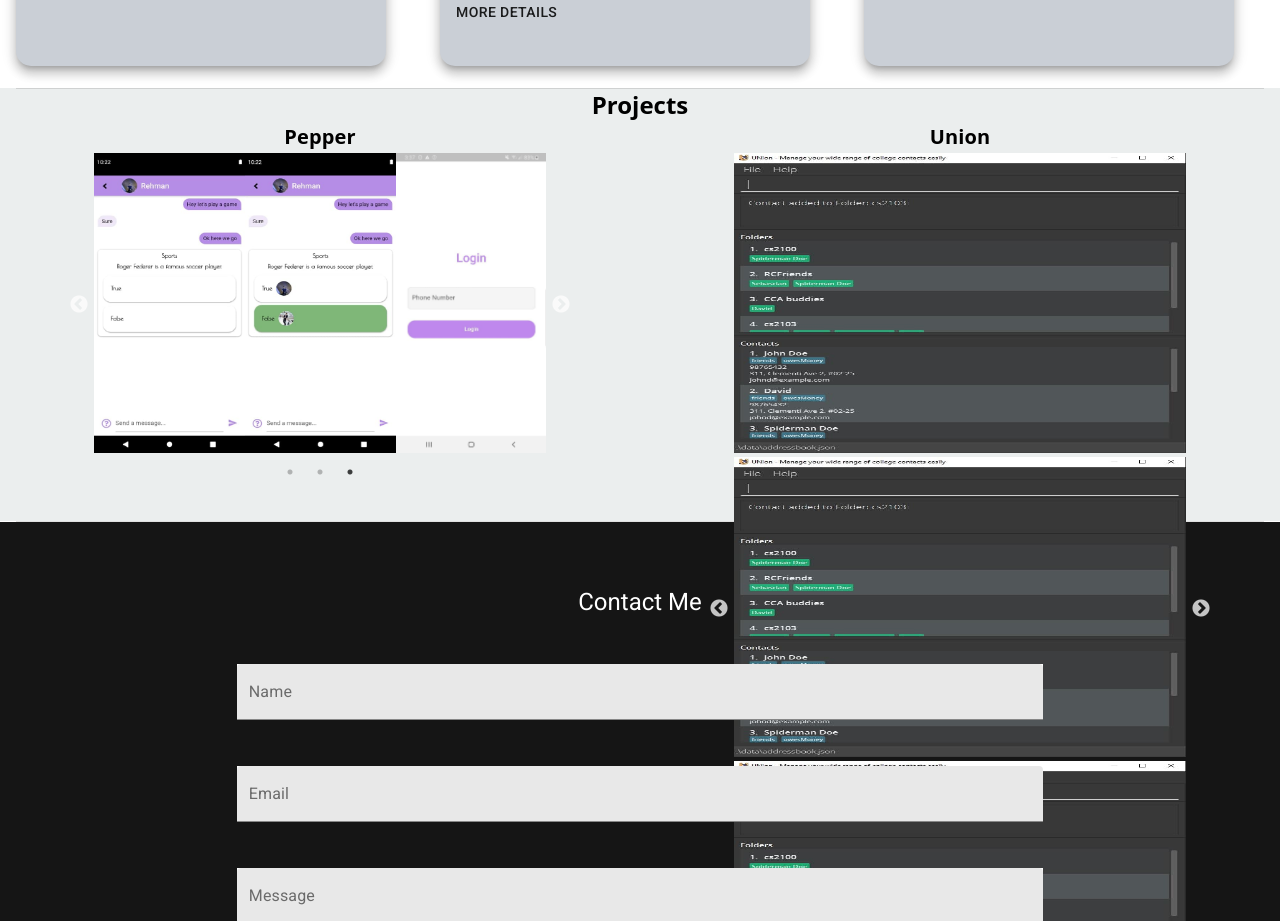
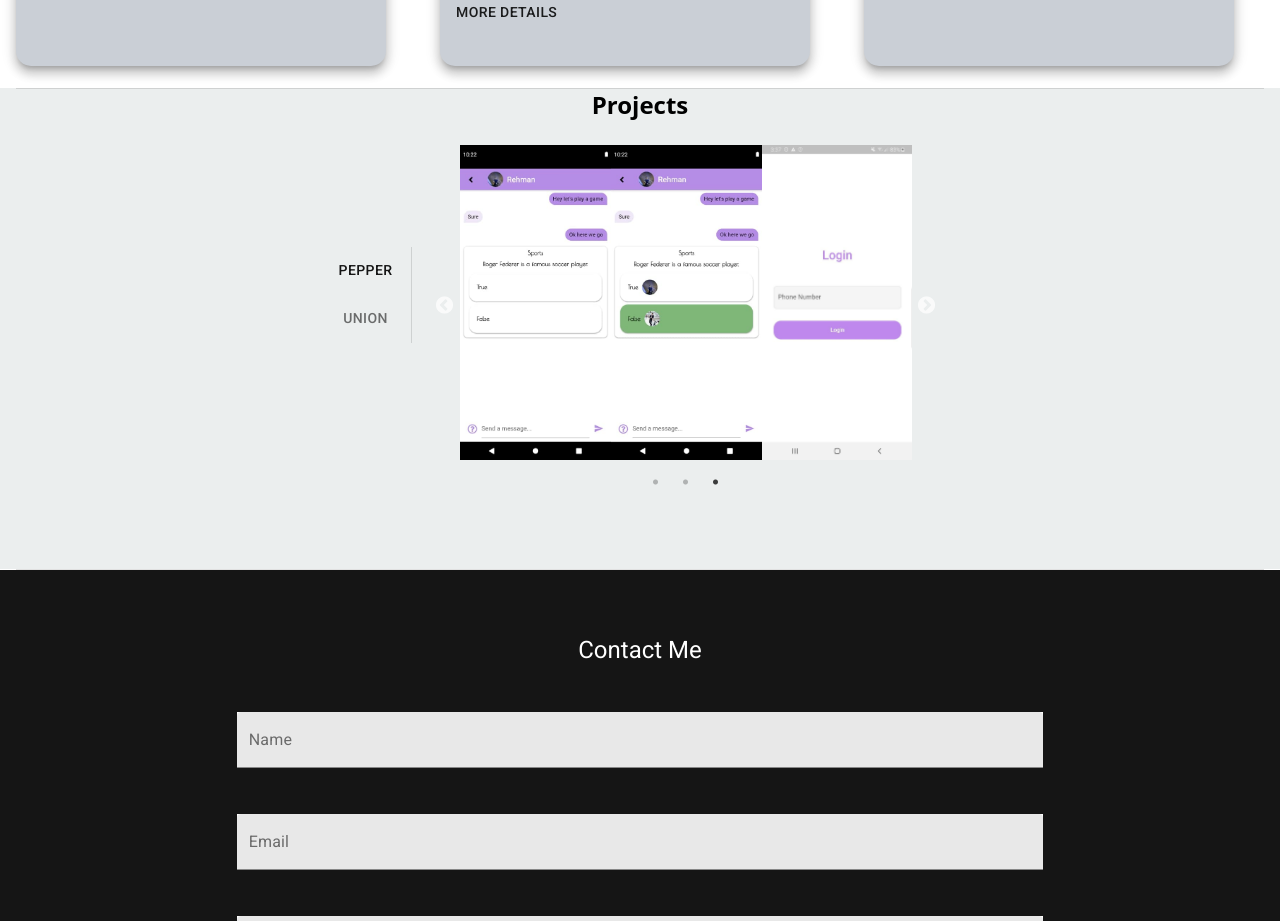
Before and after one commit to rehmmann/portfolio, a React (Create React App) app: page / in a window 1280 px wide. Shown: the part 1081-2002 px from the top of the page. Built offline with nearby package versions, Linux system fonts and the light colour scheme.

Commit message:
Add project tabs

```diff
--- a/src/Components/Projects.js
+++ b/src/Components/Projects.js
@@ -3,8 +3,16 @@
 import Slider from "react-slick";
 import "slick-carousel/slick/slick.css";
 import "slick-carousel/slick/slick-theme.css";
+import Box from "@mui/material/Box";
+import Tabs from "@mui/material/Tabs";
+import Tab from "@mui/material/Tab";
+import PropTypes from "prop-types";
+import * as React from "react";
+
 const useStyles = makeStyles({
-  root: { backgroundColor: "#ebeeee" },
+  root: {
+    backgroundColor: "#ebeeee",
+  },
   projects: {
     display: "flex",
     flexDirection: "row",
@@ -19,9 +27,56 @@
     height: 400,
     width: 500,
   },
+  tabs: {
+    color: "#151515",
+    display: "flex",
+    flexDirection: "column",
+    justifyContent: "center",
+    paddingBottom: 100,
+  },
 });
+
 function Projects() {
   const classes = useStyles();
+
+  function TabPanel(props) {
+    const { children, value, index, ...other } = props;
+    return (
+      <div
+        role="tabpanel"
+        hidden={value !== index}
+        id={`simple-tabpanel-${index}`}
+        aria-labelledby={`simple-tab-${index}`}
+        {...other}
+      >
+        {value === index && (
+          <Box sx={{ p: 3 }}>
+            <Typography>{children}</Typography>
+          </Box>
+        )}
+      </div>
+    );
+  }
+
+  TabPanel.propTypes = {
+    children: PropTypes.node,
+    index: PropTypes.number.isRequired,
+    value: PropTypes.number.isRequired,
+  };
+
+  function a11yProps(index) {
+    return {
+      id: `simple-tab-${index}`,
+      "aria-controls": `simple-tabpanel-${index}`,
+    };
+  }
+
+  const [value, setValue] = React.useState(0);
+
+  const handleChange = (event, newValue) => {
+    setValue(newValue);
+  };
+
   return (
     <div className={classes.root}>
       <Divider variant="middle" />
@@ -33,15 +88,36 @@
       >
         Projects
       </Typography>
-      <div className={classes.projects}>
+      <Box
+        className={classes.root}
+        sx={{
+          flexGrow: 1,
+          // bgcolor: "background.paper",
+          display: "flex",
+          justifyContent: "center",
+          // color: "#FF5C5C",
+        }}
+      >
+        <div className={classes.tabs}>
+          <Tabs
+            orientation="vertical"
+            variant="scrollable"
+            value={value}
+            onChange={handleChange}
+            aria-label="Vertical tabs example"
+            textColor="inherit"
+            indicatorColor=""
+            sx={{ borderRight: 1, borderColor: "divider" }}
+          >
+            <Tab label="Pepper" {...a11yProps(0)} />
+            <Tab label="Union" {...a11yProps(1)} />
+            {/* <Tab label="Item Three" {...a11yProps(2)} /> */}
+          </Tabs>
+        </div>
+
+        <TabPanel value={value} index={0}>
+          {/* <div className={classes.projects}> */}
           <Container className={classes.slider}>
-          <Typography
-            className={classes.headerText}
-            variant="h6"
-            align="center"
-          >
-            Pepper
-          </Typography>
             <Slider
               dots={true}
               autoplaySpeed={2000}
@@ -55,22 +131,25 @@
               // fade={true}
               // centerMode={true}
             >
-            <img alt="" height={300} src={"Pepper1.jpg"}></img>
-            <img alt="" height={300} src={"Pepper2.jpg"}></img>
-            <img alt="" height={300} src={"Pepper3.jpg"}></img>
-            <img alt="" height={300} src={"Pepper4.jpg"}></img>
-            <img alt="" height={300} src={"Pepper5.jpg"}></img>
-            <img alt="" height={300} src={"Pepper6.jpg"}></img>
+              <img alt="" height={315} src={"Pepper1.jpg"}></img>
+              <img alt="" height={315} src={"Pepper2.jpg"}></img>
+              <img alt="" height={315} src={"Pepper3.jpg"}></img>
+              <img alt="" height={315} src={"Pepper4.jpg"}></img>
+              <img alt="" height={315} src={"Pepper5.jpg"}></img>
+              <img alt="" height={315} src={"Pepper6.jpg"}></img>
             </Slider>
           </Container>
+          {/* </div> */}
+        </TabPanel>
+        <TabPanel value={value} index={1}>
           <Container className={classes.slider}>
-          <Typography
+            {/* <Typography
               className={classes.headerText}
               variant="h6"
               align="center"
             >
               Union
-          </Typography>
+            </Typography> */}
             <Slider
               dots={true}
               // autoplaySpeed={2000}
@@ -82,10 +161,12 @@
               // slidesToScroll={2}
               // focusOnSelect={true}
             >
-            <img alt="" height={300} src={"Union1.jpg"}></img>
+              <img alt="" height={315} src={"Union1.jpg"}></img>
             </Slider>
           </Container>
-      </div>
+        </TabPanel>
+      </Box>
+      <div className={classes.projects}></div>
     </div>
   );
 }
```
Lines whose indentation alone changed are shown as unchanged.
